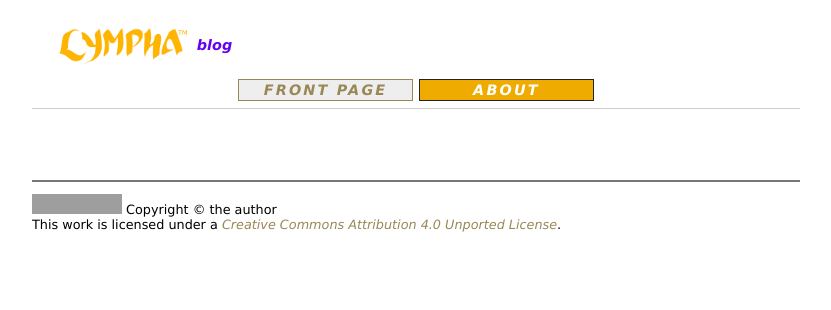
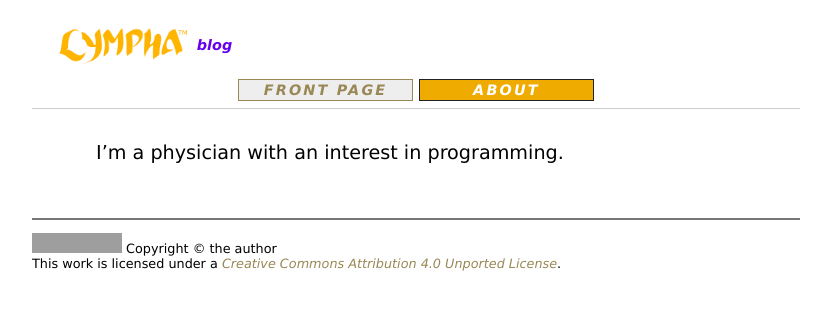
Before and after one commit to RickardHultgren/lymphablog, a Jekyll site: the page built from about.md, in a window 1280 px wide. Shown: the top 310 px of the page, without its empty margins (232-1063 px from the left). Built offline with Jekyll 4.4.1, drawn with Linux system fonts in a browser that asks for light colours; some web fonts are replaced; our own code applies the rules of GitHub Pages for plain Markdown files; grey boxes are pictures that could not be loaded.

Commit message:
added text

```diff
--- a/about.md
+++ b/about.md
@@ -3,3 +3,4 @@ document.getElementById( "aboutsmall").style.backgroundColor="#EFAB00";
 document.getElementById( "abouttext").style.color="#000000";
 document.getElementById( "about").className="menu2active";
 </script>
+I'm a physician with an interest in programming.
```
Also changed, not shown: 1 other file.
